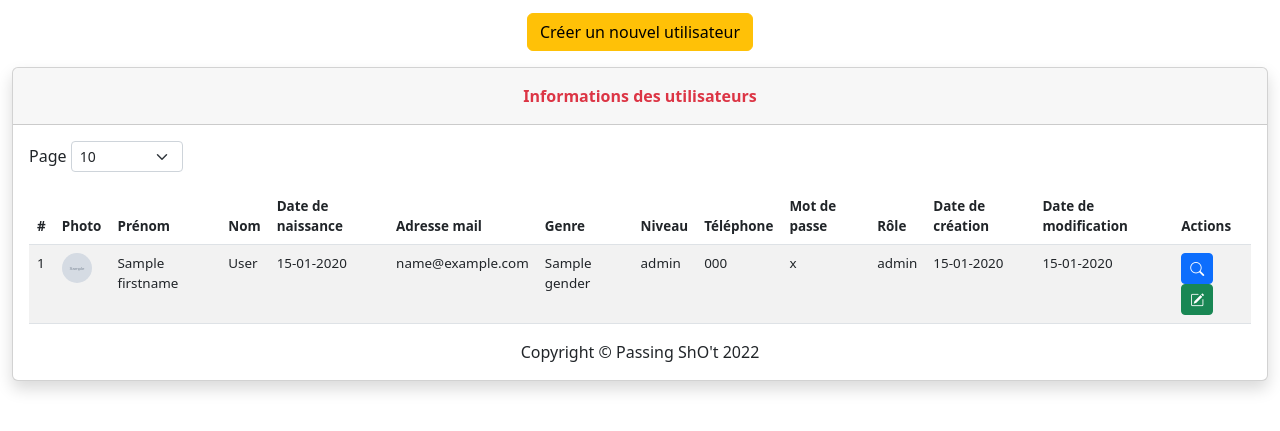
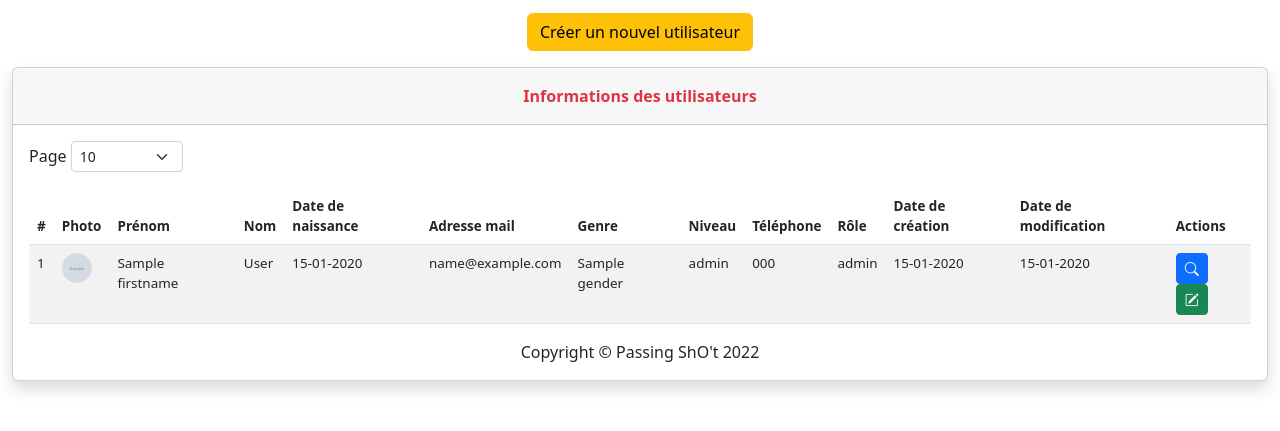
Before and after one commit to Vincent-Mitry/projet-passing-shot-back, a Symfony app: template templates/user/index.html.twig in a window 1280 px wide. Shown: the part 143-574 px from the top of the page. Run offline with Twig, Linux system fonts and the light colour scheme; the template is opened without the code that fills it: most values are stand-ins (such as "Sample title", 1, 10 or a date in 2020); grey boxes marked "Sample" are stand-in pictures; some libraries are stand-ins or nearby versions.

Commit message:
yannis-feat/delete-password-user/index

```diff
--- a/templates/user/index.html.twig
+++ b/templates/user/index.html.twig
@@ -40,7 +40,6 @@
                         <th>Genre</th>
                         <th>Niveau</th>
                         <th>Téléphone</th>
-                        <th>Mot de passe</th>
                         <th>Rôle</th>
                         <th>Date de création</th>
                         <th>Date de modification</th>
@@ -59,7 +58,6 @@
                             <td>{{ user.gender }}</td>
                             <td>{{ user.level }}</td>
                             <td>{{ user.phone }}</td>
-                            <td>{{ user.password }}</td>
                             <td>
                             {% for role in user.roles %}
                             {{ role }}
```
